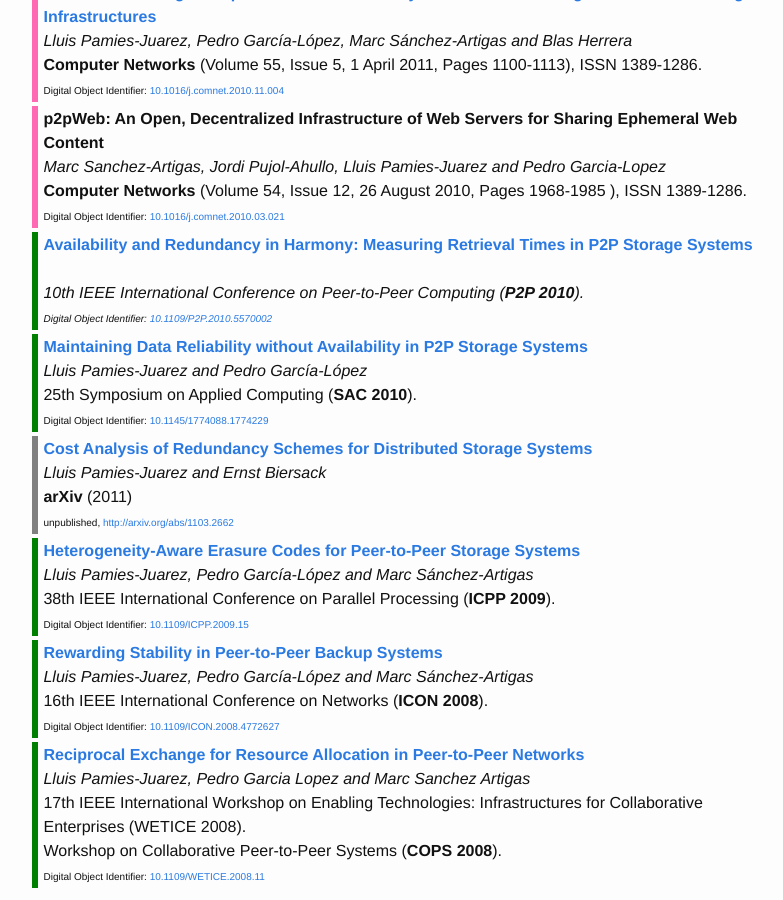
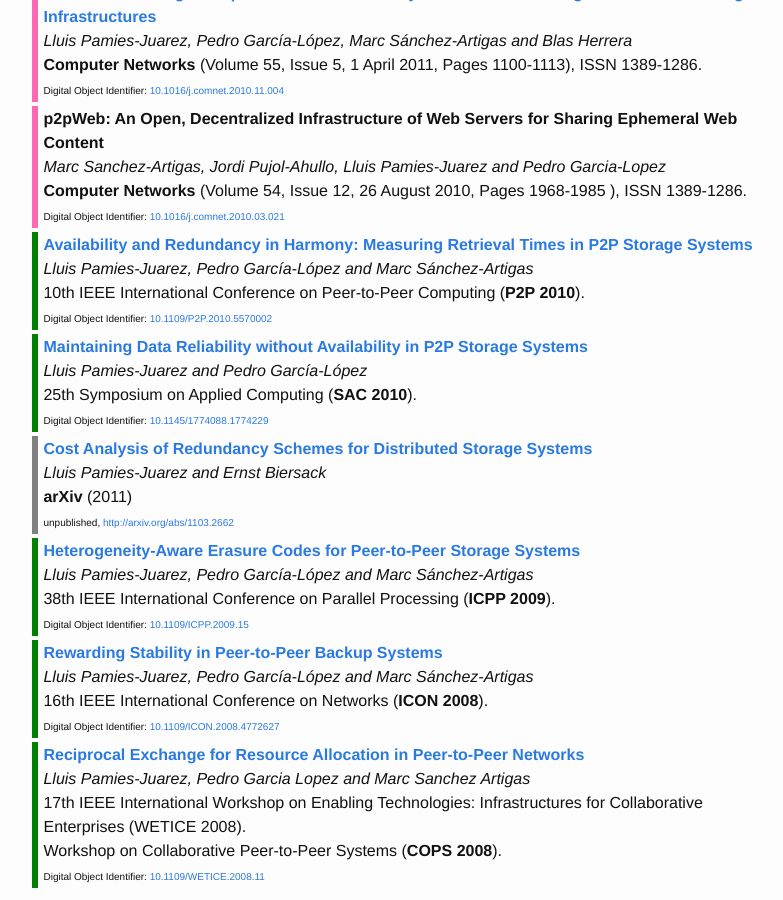
Before and after one commit to llpamies/llpamies.github.io, a Jekyll site: the page built from publications.html, in a window 1280 px wide and 900 px high, scrolled down 1477 px. Shown: the whole window, without its empty margins (242-1025 px from the left). Built offline with Jekyll 4.4.1, drawn with Linux system fonts in a browser that asks for light colours.

Commit message:
Update publications.html

```diff
--- a/publications.html
+++ b/publications.html
@@ -128,7 +128,7 @@ Towards the Design of Optimal Data Redundancy Schemes for Heterogeneous Cloud St
 </tr><tr><td bgcolor="green">&nbsp;</td><td>
 <b><a href="http://deim.urv.cat/%7Elluis.pamies/uploads/Main/p2p10-paper.pdf">
 Availability and Redundancy in Harmony: Measuring Retrieval Times in P2P Storage Systems</a></b><br>
-<em><Lluis Pamies-Juarez, Pedro García-López and Marc Sánchez-Artigas</em><br>
+<em>Lluis Pamies-Juarez, Pedro García-López and Marc Sánchez-Artigas</em><br>
 10th IEEE International Conference on Peer-to-Peer Computing (<b><span class="wikiword">P2P</span> 2010</b>).<br>
 <span style="font-size:10px;">Digital Object Identifier:
 <a href="http://dx.doi.org/10.1109/P2P.2010.5570002">10.1109/P2P.2010.5570002</a></span>
```
